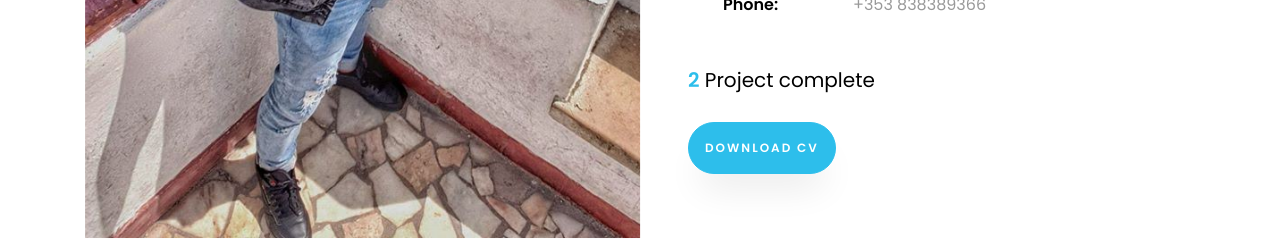
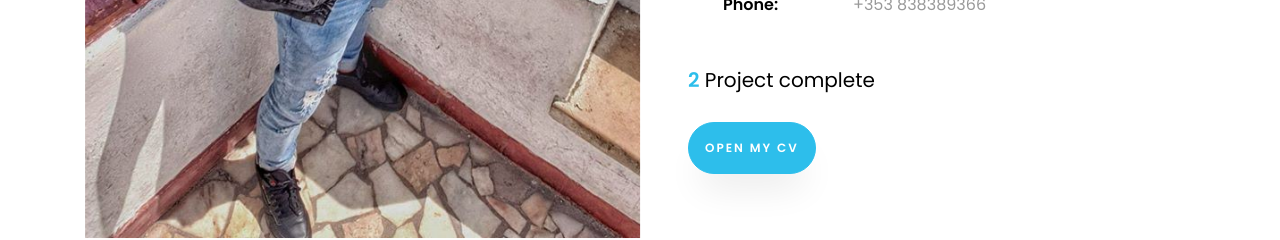
Before and after one commit to DiegoDDP90/Portfolio, a plain HTML site: page index.html in a window 1280 px wide. Shown: the part 1420-1660 px from the top of the page. Drawn offline with Linux system fonts and the light colour scheme; files whose address does not match are found by name.

Commit message:
project submitted

```diff
--- a/index.html
+++ b/index.html
@@ -117,7 +117,7 @@
                                     <span class="number" data-number="3">0</span>
                                     <span>Project complete</span>
                                 </p>
-                                <p><a href="curriculum/Diego_Dias_Pereira_WP.pdf" target="_blank" class="btn btn-primary py-3 px-3">Download CV</a></p>
+                                <p><a href="curriculum/Diego_Dias_Pereira_WP.pdf" target="_blank" class="btn btn-primary py-3 px-3">Open my CV</a></p>
                             </div>
                         </div>
                     </div>
```
Also changed, not shown: 2 other files.
